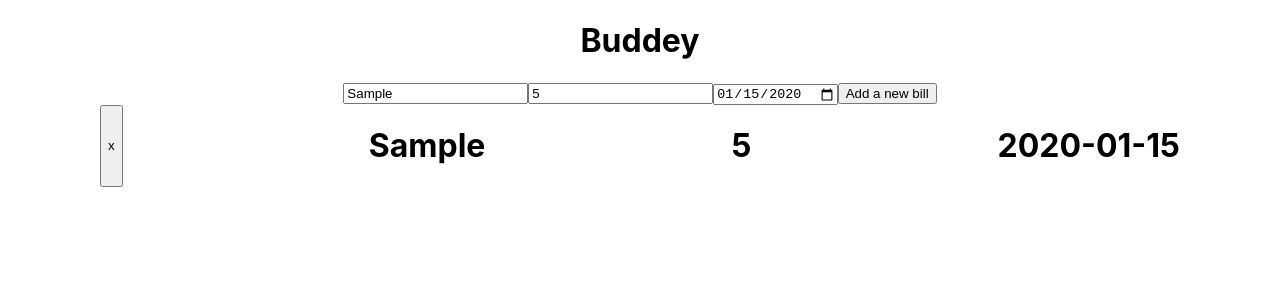
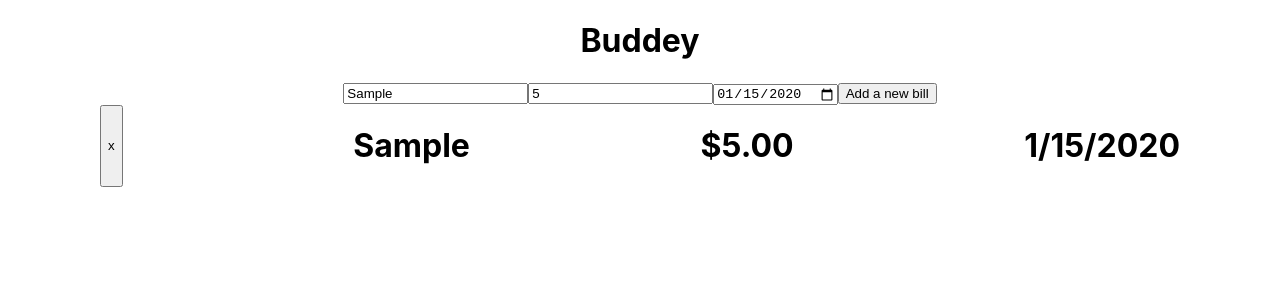
Before and after one commit to KaRob121/buddey, a React (Create React App) app: page / in a window 1280 px wide. Both pictures are taken after typing "Sample", "5", "2020-01-15" into the empty fields and a click on the button "Add a new bill". Shown: the top 300 px of the page. Built offline with nearby package versions, Linux system fonts and the light colour scheme.

Commit message:
Formatted currencies and dates in bill list as dollars and mm/dd/yyyy as default

```diff
--- a/src/components/Bills.js
+++ b/src/components/Bills.js
@@ -11,12 +11,16 @@ function Bills() {
   const [allBills, setAllBills] = React.useState([])
 
   const billsList = allBills.map((bill, ind) => {
+    const currencyFormatter = new Intl.NumberFormat('en-US', {
+      style: 'currency',
+      currency: 'USD',
+    });
     return (
       <div className="Bills--bill" key={ ind } >
         <button onClick={ () => removeBill(ind) }>x</button>
         <h1>{ bill.name }</h1>
-        <h1>{ bill.amountDue}</h1>
-        <h1>{ bill.dueDate }</h1>
+        <h1>{ currencyFormatter.format(bill.amountDue) }</h1>
+        <h1>{ new Date(bill.dueDate).toLocaleDateString("en-US") }</h1>
       </div>
     )
   })
@@ -28,8 +32,6 @@ function Bills() {
         ...prevAllBills
       ]
     })
-
-
   }
 
   function removeBill(ind) {
```
